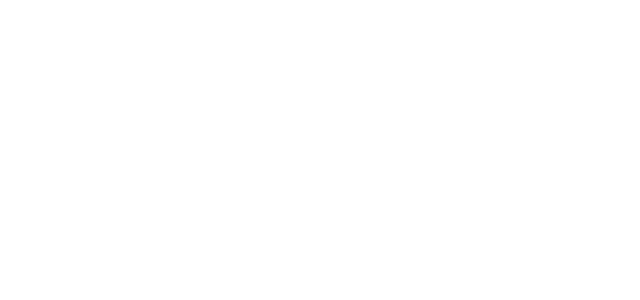
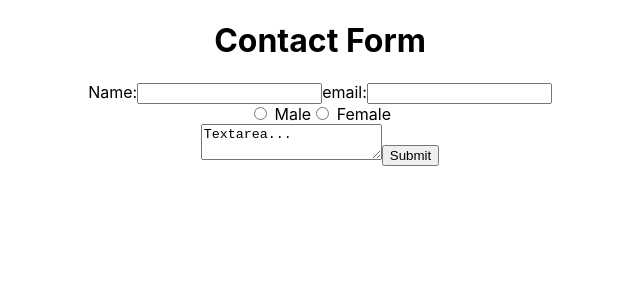
Before and after one commit to eberhe93/perlmanClinic, a React (Create React App) app in the folder perlman-clinic-interview/: page / in a window 1280 px wide. Shown: the top 300 px of the page, without its empty margins (320-960 px from the left). Built offline with nearby package versions, Linux system fonts and the light colour scheme.

Commit message:
Contact form layout

```diff
--- a/perlman-clinic-interview/src/App.js
+++ b/perlman-clinic-interview/src/App.js
@@ -1,10 +1,11 @@
 import React from 'react';
 import './App.css';
+import ContactForm from './Components/ContactForm/ContactForm';
 
 function App() {
   return (
     <div className="App">
-
+      <ContactForm />
     </div>
   );
 }
--- /dev/null
+++ b/perlman-clinic-interview/src/Components/ContactForm/ContactForm.js
@@ -0,0 +1,58 @@
+import React, { Component } from 'react';
+
+class ContactForm extends Component {
+  state = {
+    name: '',
+    email: '',
+    gender: '',
+    textarea: ''
+  };
+
+  handleInputChange(e) {
+    this.setState({ [e.target.name]: e.target.value });
+  }
+
+  setGender(e) {
+    this.setState({ gender: e.target.value});
+  }
+
+  submitForm(e){
+    e.preventDefault();
+      alert(`submitted form for ${this.state.name}`)
+  }
+  render() {
+    console.log(this.state);
+    return (
+      <div style={{}}>
+        <h1> Contact Form </h1>
+
+        <form onSubmit={this.submitForm}>
+          <label>
+            Name:
+            </label>
+            <input
+              type="text"
+              name="name"
+              onChange={e => this.handleInputChange(e)}
+            />
+          <label>
+            email:
+            <input
+              type="email"
+              name="email"
+              onChange={e => this.handleInputChange(e)}
+            />
+          </label>
+          <div onChange={e => this.setGender(e)}>
+            <input type="radio" value="Male" name="gender" /> Male
+            <input type="radio" value="Female" name="gender" /> Female
+          </div>
+          <textarea>Textarea...</textarea>
+          <input type="submit" />
+        </form>
+      </div>
+    );
+  }
+}
+
+export default ContactForm;
```
